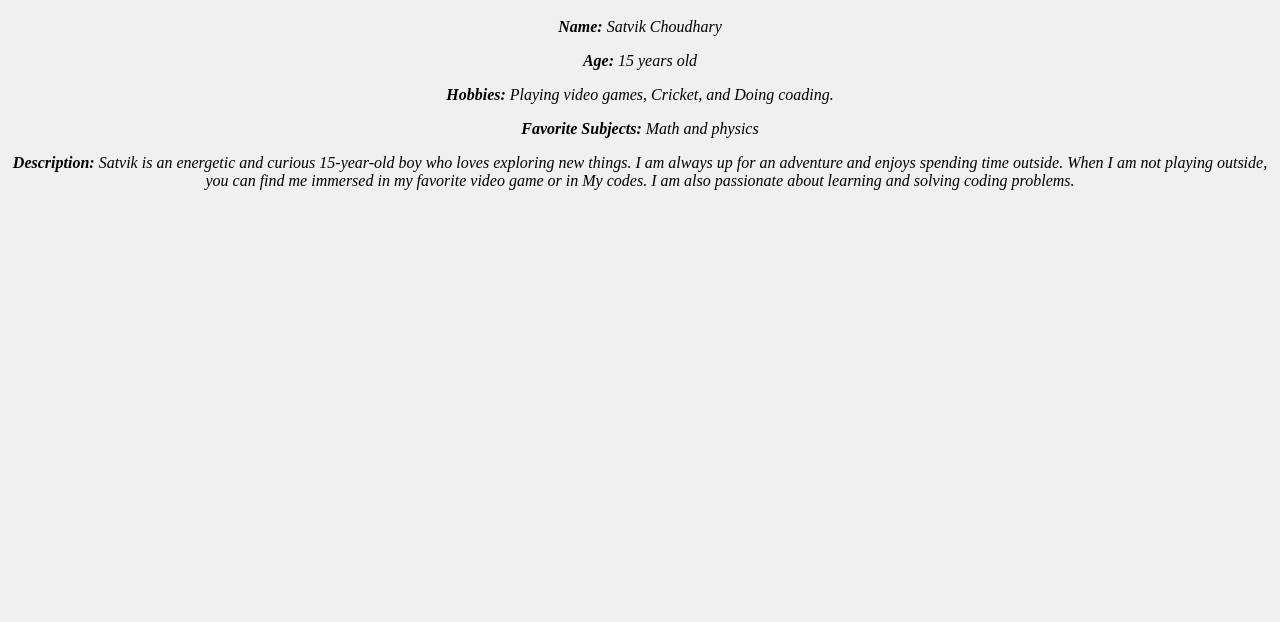
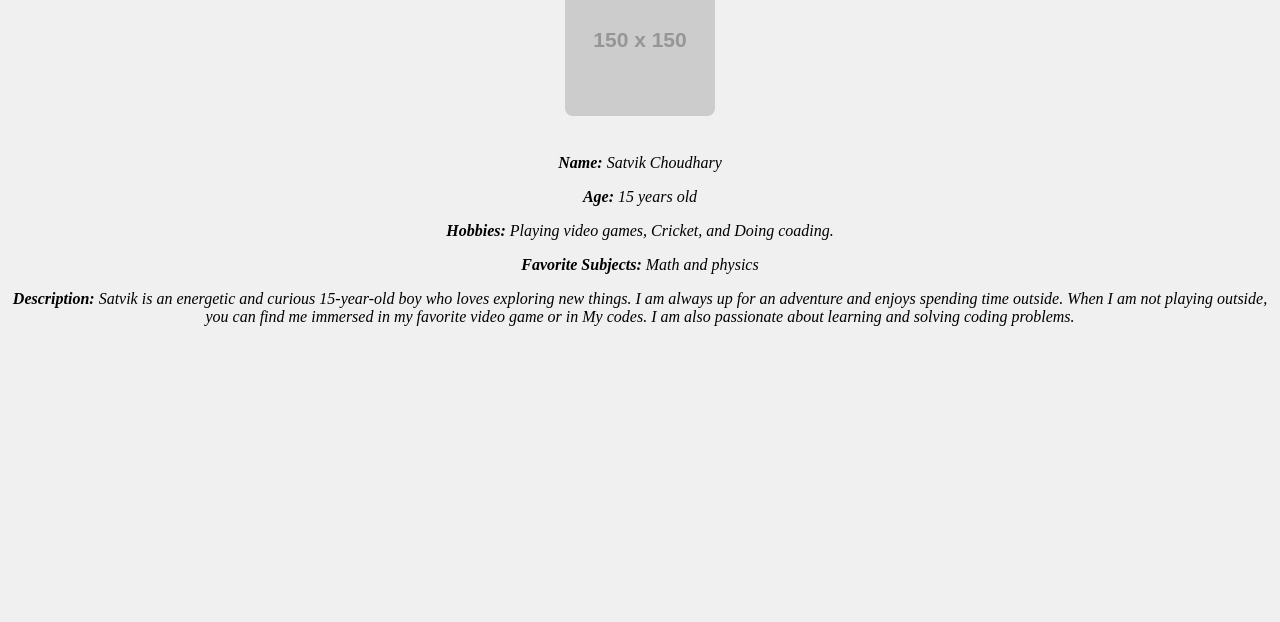
Before and after one commit to satvik-choudhary/Pages, a plain HTML site: page index.html in a window 1280 px wide. Shown: the part 178-800 px from the top of the page. Drawn offline with Linux system fonts and the light colour scheme; placeholder pictures from the web are drawn by us.

Commit message:
updated index.html

```diff
--- a/index.html
+++ b/index.html
@@ -33,7 +33,7 @@
     </header>
     <section>
         <h2>Meet Satvik!</h2>
-        <img src="C:\Users\priya\Downloads\WhatsApp Image 2024-04-16 at 20.34.18_577c9a6c.jpg" alt="Satvik" style="border-radius: 05%;"><br><br>
+        <img src="https://via.placeholder.com/150" alt="Satvik" style="border-radius: 05%;"><br><br>
         <p><B>Name:</B> Satvik Choudhary</p>
         <p><B>Age:</B> 15 years old</p>
         <p><B>Hobbies:</B> Playing video games, Cricket, and Doing coading.</p>
```
